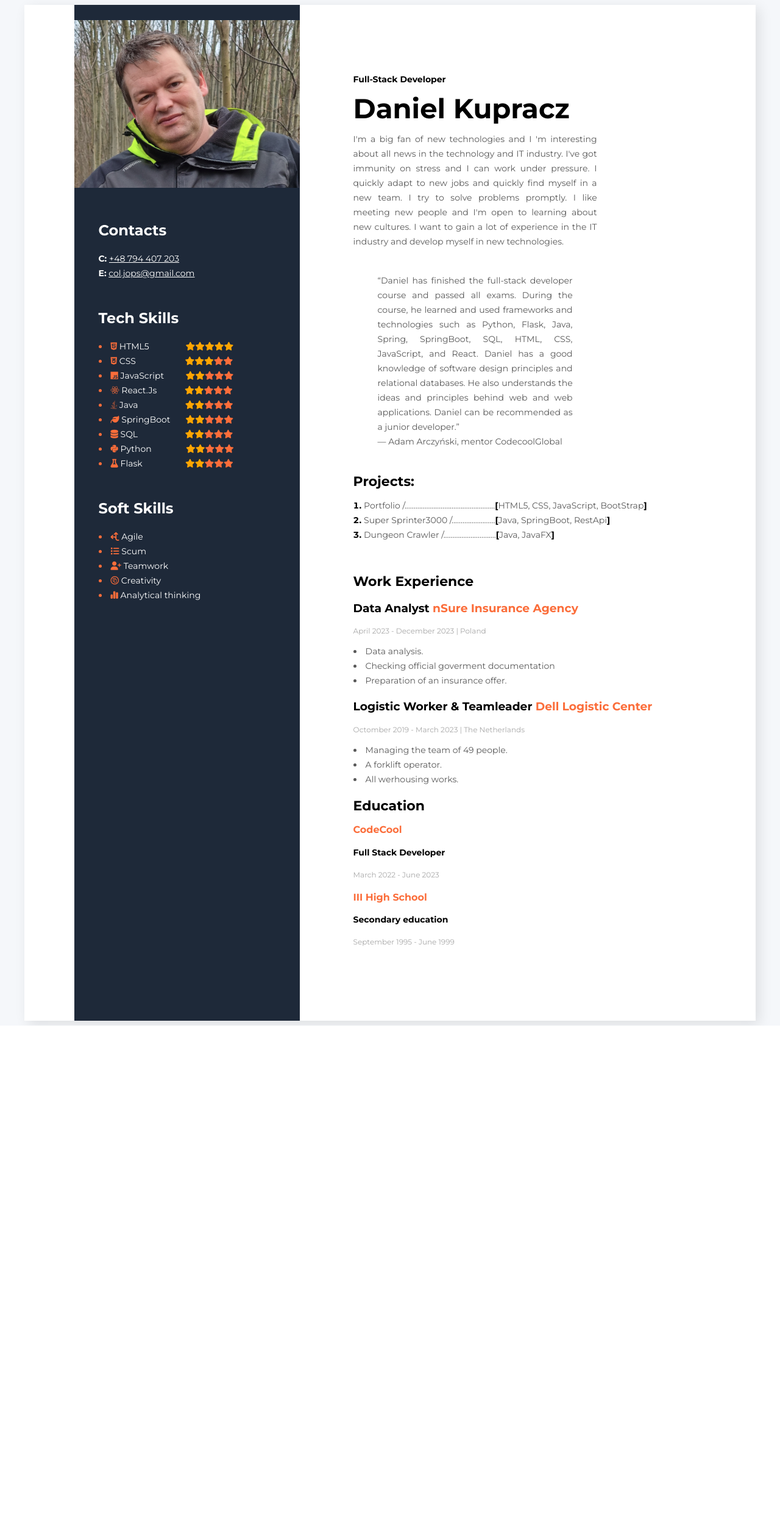
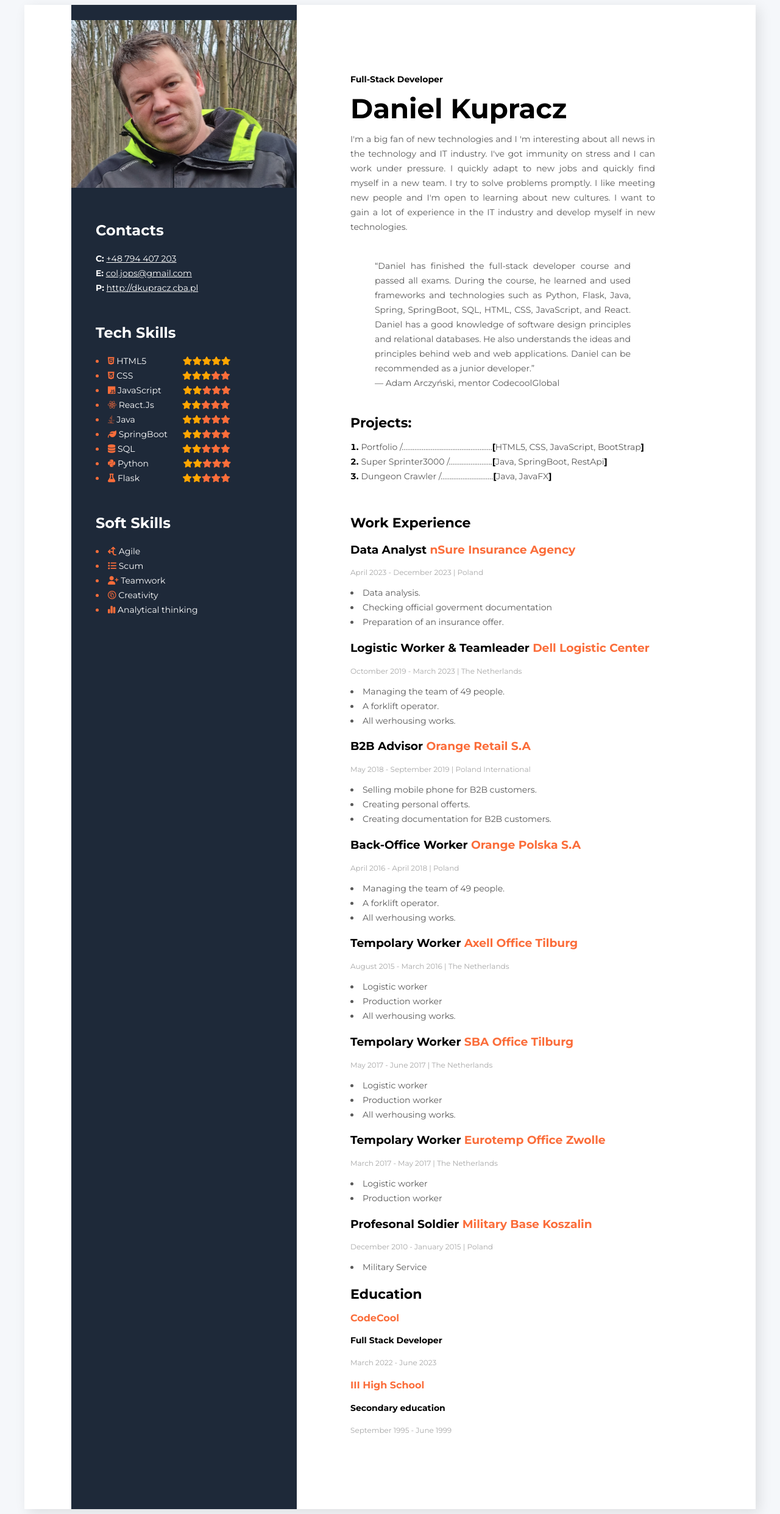
Before and after one commit to ColJops/static_portfolio, a PHP site: page /projects/frontend/resume.html in a window 1280 px wide. Shown: the whole page at 61% size. Before the commit the page ends 1682 px from the top, so only its background shows below. Run offline with PHP 8.4, Linux system fonts and the light colour scheme; some libraries are stand-ins or nearby versions.

Commit message:
edycja podstrony backend.html

```diff
--- a/projects/frontend/resume.html
+++ b/projects/frontend/resume.html
@@ -4,7 +4,7 @@
 <head>
     <meta charset="UTF-8">
     <meta name="viewport" content="width=device-width, initial-scale=1.0">
-    <title>Moje CV</title>
+    <title>My Resume</title>
     <link href="/resources/css/resume.css" rel="stylesheet">
     <link rel="preconnect" href="https://fonts.googleapis.com">
     <link rel="preconnect" href="https://fonts.gstatic.com" crossorigin>
@@ -72,17 +72,6 @@
             </div>
             <div>
                 <h2 class="header-primary">Work Experience</h2>
-                <!--div>
-                    <h3 class="job-name">Full-Stack Developer <span class="highlight">Freelance - Shopify Ltd.</span></h3>
-                    <p class="job-date">
-                        January 2024 - up to now |  U.S.A.
-                    </p>
-                    <ul class="job-list">
-                        <li class="job-list-item">Preparation Front-End based on the scheme in Figma</li>
-                        <li class="job-list-item">Using API for SQL.</li>
-                        <li class="job-list-item">Back-End coding in Java.</li>
-                    </ul>
-                </div-->
                 <div>
                     <h3>Data Analyst <span class="highlight">nSure Insurance Agency</span></h3>
                     <p class="job-date">
@@ -103,6 +92,70 @@
                         <li class="job-list-item">Managing the team of 49 people.</li>
                         <li class="job-list-item">A forklift operator.</li>
                         <li class="job-list-item">All werhousing works.</li>
+                    </ul>
+                </div>
+                <div>
+                    <h3>B2B Advisor <span class="highlight">Orange Retail S.A</span></h3>
+                    <p class="job-date">
+                        May 2018 - September 2019 |  Poland International
+                    </p>
+                    <ul class="job-list">
+                        <li class="job-list-item">Selling mobile phone for B2B customers.</li>
+                        <li class="job-list-item">Creating personal offerts.</li>
+                        <li class="job-list-item">Creating documentation for B2B customers.</li>
+                    </ul>
+                </div>
+                <div>
+                    <h3>Back-Office Worker <span class="highlight">Orange Polska S.A</span></h3>
+                    <p class="job-date">
+                        April 2016 - April 2018 |  Poland
+                    </p>
+                    <ul class="job-list">
+                        <li class="job-list-item">Managing the team of 49 people.</li>
+                        <li class="job-list-item">A forklift operator.</li>
+                        <li class="job-list-item">All werhousing works.</li>
+                    </ul>
+                </div>
+                <div>
+                    <h3>Tempolary Worker <span class="highlight">Axell Office Tilburg</span></h3>
+                    <p class="job-date">
+                        August 2015 - March 2016 |  The Netherlands
+                    </p>
+                    <ul class="job-list">
+                        <li class="job-list-item">Logistic worker</li>
+                        <li class="job-list-item">Production worker</li>
+                        <li class="job-list-item">All werhousing works.</li>
+                    </ul>
+                </div>
+                <div>
+                    <h3>Tempolary Worker <span class="highlight">SBA Office Tilburg</span></h3>
+                    <p class="job-date">
+                        May 2017 - June 2017 |  The Netherlands
+                    </p>
+                    <ul class="job-list">
+                        <li class="job-list-item">Logistic worker</li>
+                        <li class="job-list-item">Production worker</li>
+                        <li class="job-list-item">All werhousing works.</li>
+                    </ul>
+                </div>
+                <div>
+                    <h3>Tempolary Worker <span class="highlight">Eurotemp Office Zwolle</span></h3>
+                    <p class="job-date">
+                        March 2017 - May 2017 |  The Netherlands
+                    </p>
+                    <ul class="job-list">
+                        <li class="job-list-item">Logistic worker</li>
+                        <li class="job-list-item">Production worker</li>
+                    </ul>
+                </div>
+                <div>
+                    <h3>Profesonal Soldier <span class="highlight">Military Base Koszalin</span></h3>
+                    <p class="job-date">
+                        December 2010 - January 2015 |  Poland
+                    </p>
+                    <ul class="job-list">
+                        <li class="job-list-item">Military Service</li>
+
                     </ul>
                 </div>
             </div>
@@ -131,6 +184,8 @@
                     <br>
                     <span class="bold">E:</span> <a class="contact-links"
                         href="mailto:col.jops@gmail.com">col.jops@gmail.com</a>
+                    <br>
+                    <span class="bold">P:</span> <a class="contact-links" href="http://dkupracz.cba.pl">http://dkupracz.cba.pl</a>
                 </p>
             </div>
 
--- a/resources/css/resume.css
+++ b/resources/css/resume.css
@@ -78,7 +78,7 @@ main {
 }
 
 .main-description {
-    width: 400px;
+    width: 500px;
 }
 
 .job-title {
@@ -168,4 +168,4 @@ main {
 .checked {
     color: orange;
     text-align: end;
-  }
+}
```
Also changed, not shown: projects/backend.html (+14 -5 lines), 1 other file.
